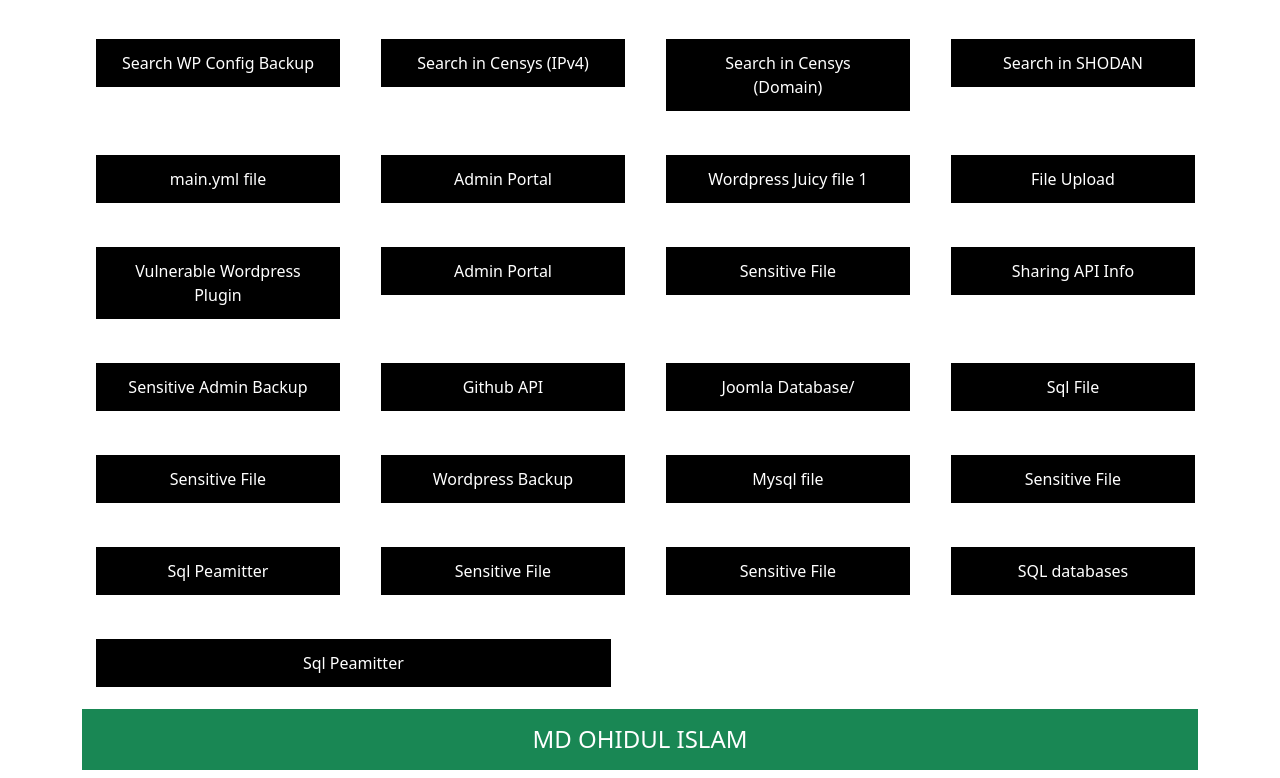
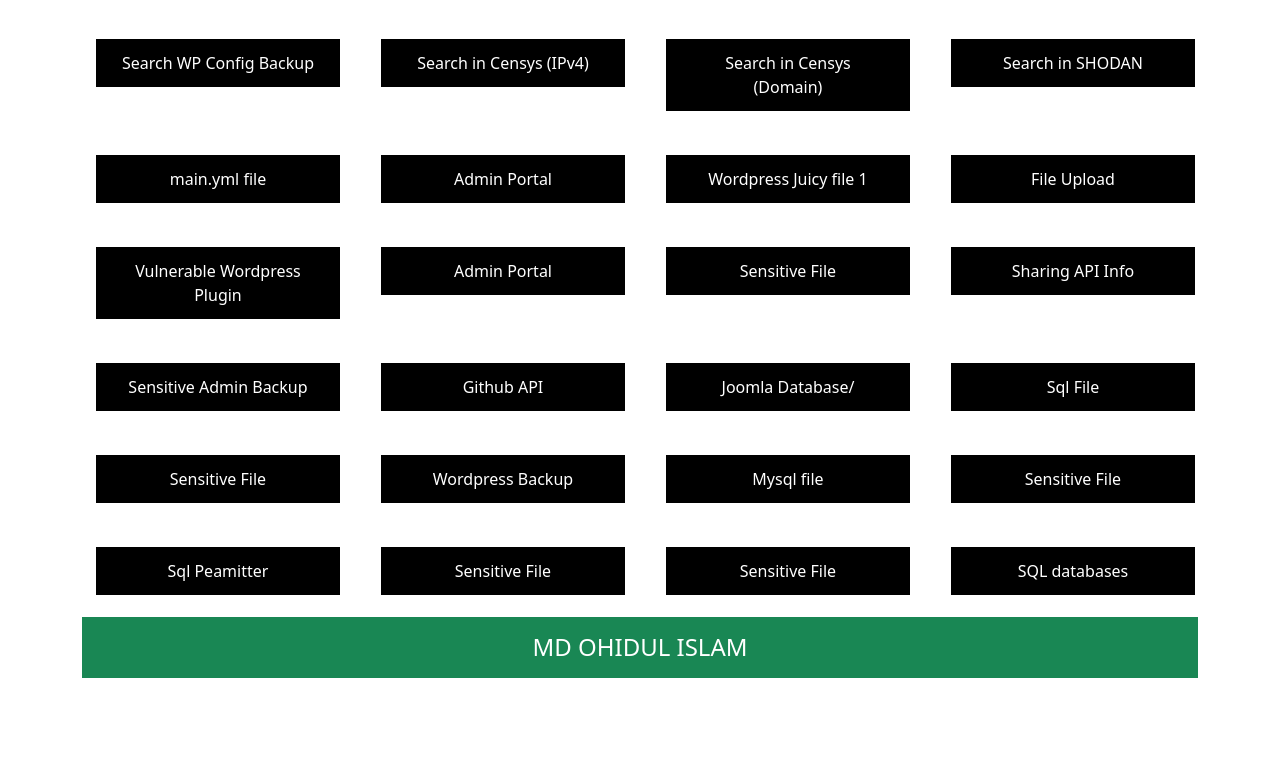
Before and after one commit to ohiduli05/Search-Engine-For-Bug-Bounty-Hunters, a plain HTML site: page index.html in a window 1280 px wide. Shown: the part 675-1453 px from the top of the page. After the commit the page ends 1361 px from the top, so only its background shows below. Drawn offline with nearby package versions, Linux system fonts and the light colour scheme.

Commit message:
Update index.html

```diff
--- a/index.html
+++ b/index.html
@@ -455,9 +455,7 @@
         </div>
     </div>
        <div class="row">
-       <div class="col-md-6">
-            <button class="fsbutton" onclick="googleSearch(65)">Sql Peamitter</button>
-        </div>
+
           </div>
          <h4 class="text-center text-bg-success p-3">MD OHIDUL ISLAM</h4>
    </div>
```
